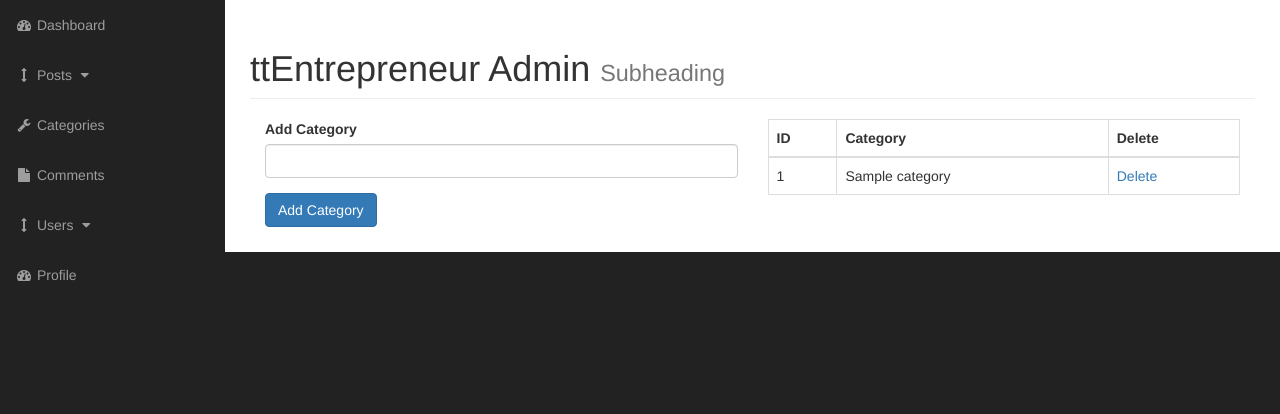
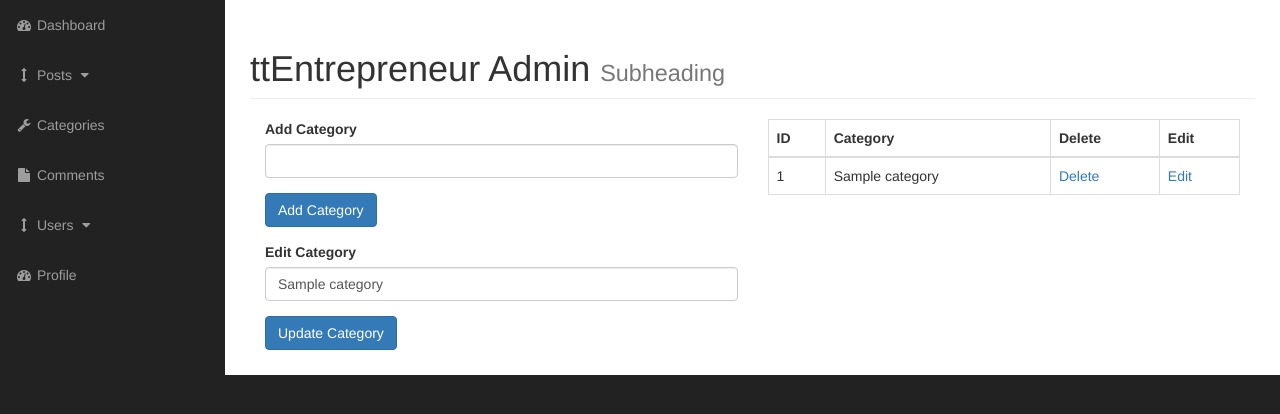
Before and after one commit to waynellincoln/ttentrepreneur, a PHP site: page /admin/categories.php?edit=1 in a window 1280 px wide. Shown: the part 51-465 px from the top of the page. Run offline with PHP 8.4, Linux system fonts and the light colour scheme; tables that the repository leaves empty or names only in its code hold one stand-in row (values such as "Sample post").

Commit message:
Admin - categories  - updating category records
Admin - categories
Created form to update categories
Created code to update categories

```diff
--- a/admin/categories.php
+++ b/admin/categories.php
@@ -52,6 +52,7 @@
 
                     ?>
 
+                    <!-- Form for Adding Category -->
                      <form action="" method="post">
                         <div class="form-group">
                             <label for="cat_title">Add Category</label>
@@ -61,8 +62,28 @@
                         <div class="form-group">
                             <input class="btn btn-primary" type="submit" name="submit" value="Add Category">
                         </div>
+                     </form>
 
-                     </form>
+
+
+                     <!-- Form for Editing Category - send in an include - update form loads only when edit clicked-->
+             <form action="" method="post">
+
+                 <?php
+
+                    if (isset($_GET['edit'])) {
+
+                        include("includes/update_categories.php");
+                    }
+
+                 ?>
+
+             </form>
+
+
+
+
+
                  </div>
 
 
@@ -84,6 +105,7 @@
                              <th>ID</th>
                              <th>Category</th>
                              <th>Delete</th>
+                             <th>Edit</th>
                          </tr>
                      </thead>
 
@@ -100,6 +122,7 @@
                                echo "<td>{$cat_id}</td>";
                                echo "<td>{$cat_title}</td>";
                                echo "<td><a href='categories.php?delete=$cat_id'>Delete<a/></td>";
+                               echo "<td><a href='categories.php?edit=$cat_id'>Edit<a/></td>";
                              echo "</tr>";
 
                              }
@@ -128,9 +151,6 @@
 
                   ?>
 
-
-
-
                     </div>
                 </div>
                 <!-- /.row -->
--- /dev/null
+++ b/admin/includes/update_categories.php
@@ -0,0 +1,63 @@
+      <div class="form-group">
+            <label for="cat_title"> Edit Category</label>
+
+      <!-- Editing Categories  Query-->
+      <?php
+
+         if (isset($_GET['edit'])) {
+
+             $edit_category_id = $_GET['edit'];
+
+             $query = "SELECT *
+                       FROM categories
+                       WHERE cat_id = {$edit_category_id}";
+
+             $edit_category = mysqli_query($con, $query);
+
+             while ($row = mysqli_fetch_assoc($edit_category)) {
+
+                 $cat_id    = $row['cat_id'];
+                 $cat_title = $row['cat_title'];
+
+     ?>
+
+            <input value="<?php if(isset($cat_title)) echo $cat_title ; ?>" class="form-control" type="text" name="cat_title" >
+
+        <?php
+             }
+
+         }
+
+     ?>
+
+
+
+
+      <!-- Updating Categories  Query (changing entries in the category record to something else)-->
+      <?php
+           if (isset($_POST['update'])) {
+
+              $cat_title     = $_POST['cat_title'];
+
+              $query = "UPDATE categories
+                        SET cat_title = '{$cat_title}'
+                        WHERE cat_id = $cat_id";
+
+              $update_query = mysqli_query($con, $query);
+
+              header("Location: categories.php");
+
+                if (!$update_query) {
+
+                    die("QUERY FAILED" . mysqli_error($con));
+                }
+           }
+
+      ?>
+
+
+        </div>
+
+        <div class="form-group">
+            <input class="btn btn-primary" type="submit" name="update" value="Update Category">
+        </div>
```
